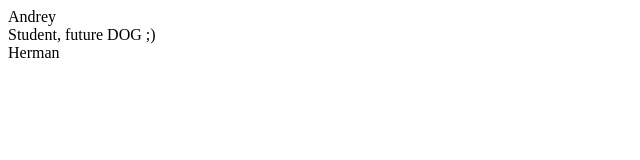
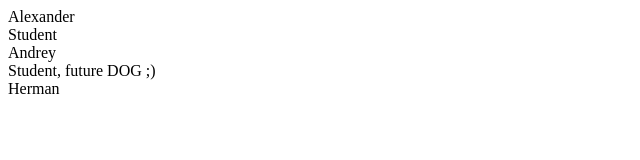
Before and after one commit to alekskorovin/mobi, a plain HTML site: page index.html in a window 1280 px wide. Shown: the whole page, without its empty margins (0-640 px from the left). Drawn offline with Linux system fonts and the light colour scheme.

Commit message:
Добавил "name" и "profession"

```diff
--- a/index.html
+++ b/index.html
@@ -1,6 +1,6 @@
 <div class="team-member-alexander">
-    <div class="team-member-name"></div>
-    <div class="team-member-profession"></div>
+    <div class="team-member-name">Alexander</div>
+    <div class="team-member-profession">Student</div>
 </div>
 <div class="team-member-alexandra">
     <div class="team-member-name"></div>
```
